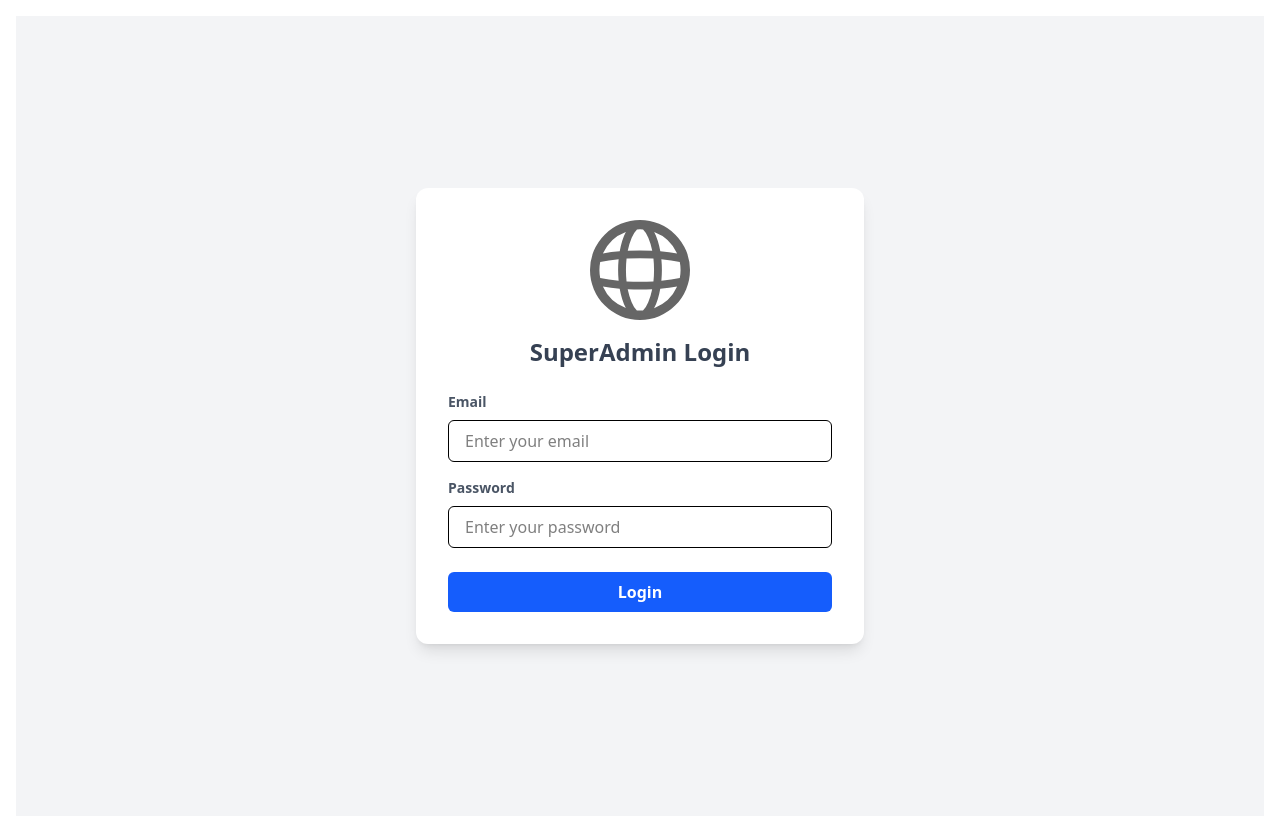
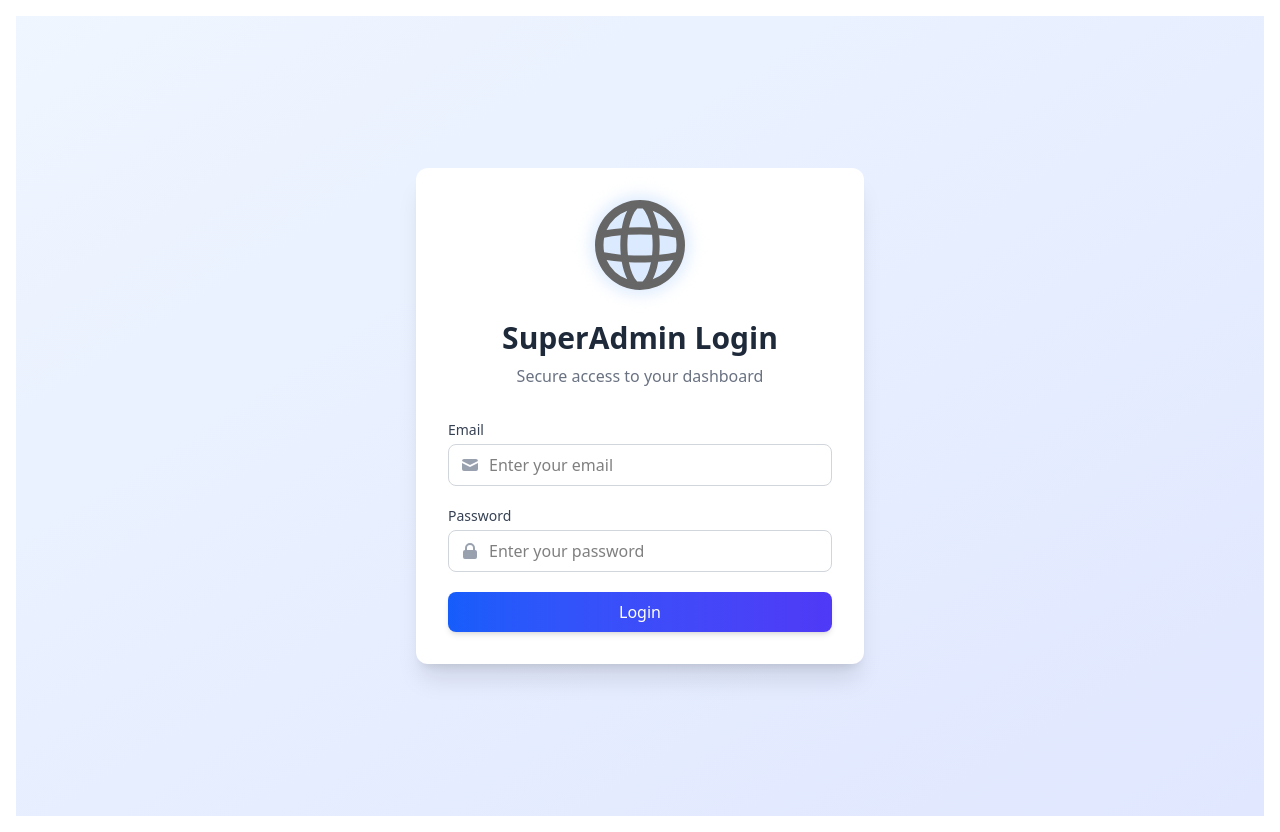
Before and after one commit to Vaibhav-stack31/superadmin_tm_frontend, a Next.js app: page / in a window 1280 px wide. Built offline with nearby package versions, Linux system fonts and the light colour scheme.

Commit message:
minimal changes in super admin login

```diff
--- a/src/app/dashboard/page.jsx
+++ b/src/app/dashboard/page.jsx
@@ -13,7 +13,7 @@ export default function DashboardPage() {
       <div className="grid grid-cols-1 sm:grid-cols-2 md:grid-cols-4 gap-4 mb-6">
         <Card title="Total Clients" value="120" />
         <Card title="Active Users" value="1,580" />
-        <Card title="Monthly Revenue" value="$12,540" />
+        <Card title="Monthly Revenue" value="INR 12,540" />
         <Card title="New Signups" value="32" />
       </div>
 
--- a/src/app/page.jsx
+++ b/src/app/page.jsx
@@ -45,53 +45,93 @@ export default function Login() {
   };
 
   return (
-    <div className="min-h-screen flex items-center justify-center bg-gray-100">
-      <div className="w-full max-w-md p-8 bg-white shadow-lg rounded-xl">
-        <div className="text-center mb-6">
-          <Image src="/globe.svg" alt="Logo" width={100} height={100} className="mx-auto" />
-          <h2 className="text-2xl font-bold text-gray-700 mt-4">SuperAdmin Login</h2>
+    <div className="min-h-screen flex items-center justify-center bg-gradient-to-br from-blue-50 to-indigo-100">
+      <div className="w-full max-w-md p-8 bg-white shadow-xl rounded-xl">
+        <div className="text-center mb-8">
+          <div className="relative inline-block">
+            <div className="absolute -inset-1 bg-blue-100 rounded-full blur"></div>
+            <Image
+              src="/globe.svg"
+              alt="Logo"
+              width={90}
+              height={90}
+              className="relative mx-auto"
+            />
           </div>
-        {error && <p className="text-red-500 text-center mb-4">{error}</p>}
+          <h2 className="text-3xl font-bold text-gray-800 mt-6">SuperAdmin Login</h2>
+          <p className="text-gray-500 mt-2">Secure access to your dashboard</p>
+        </div>
 
-        <form onSubmit={handleSubmit}>
-          <div className="mb-4">
-            <label htmlFor="email" className="block text-sm font-semibold text-gray-600">
+        {error && (
+          <div className="mb-6 p-3 bg-red-50 border-l-4 border-red-500 rounded">
+            <p className="text-red-600 text-sm">{error}</p>
+          </div>
+        )}
+
+        <form onSubmit={handleSubmit} className="space-y-5">
+          <div>
+            <label htmlFor="email" className="block text-sm font-medium text-gray-700 mb-1">
               Email
             </label>
+            <div className="relative">
+              <div className="absolute inset-y-0 left-0 pl-3 flex items-center pointer-events-none">
+                <svg className="h-5 w-5 text-gray-400" xmlns="http://www.w3.org/2000/svg" viewBox="0 0 20 20" fill="currentColor">
+                  <path d="M2.003 5.884L10 9.882l7.997-3.998A2 2 0 0016 4H4a2 2 0 00-1.997 1.884z" />
+                  <path d="M18 8.118l-8 4-8-4V14a2 2 0 002 2h12a2 2 0 002-2V8.118z" />
+                </svg>
+              </div>
               <input
                 type="email"
                 id="email"
                 name="email"
                 value={email}
                 onChange={(e) => setEmail(e.target.value)}
-              className="w-full px-4 py-2 mt-2 border rounded-md focus:outline-none focus:ring-2 focus:ring-blue-500"
+                className="pl-10 w-full px-4 py-2 border border-gray-300 rounded-lg focus:outline-none focus:ring-2 focus:ring-blue-500"
                 placeholder="Enter your email"
                 required
               />
             </div>
+          </div>
 
-          <div className="mb-6">
-            <label htmlFor="password" className="block text-sm font-semibold text-gray-600">
+          <div>
+            <label htmlFor="password" className="block text-sm font-medium text-gray-700 mb-1">
               Password
             </label>
+            <div className="relative">
+              <div className="absolute inset-y-0 left-0 pl-3 flex items-center pointer-events-none">
+                <svg className="h-5 w-5 text-gray-400" xmlns="http://www.w3.org/2000/svg" viewBox="0 0 20 20" fill="currentColor">
+                  <path fillRule="evenodd" d="M5 9V7a5 5 0 0110 0v2a2 2 0 012 2v5a2 2 0 01-2 2H5a2 2 0 01-2-2v-5a2 2 0 012-2zm8-2v2H7V7a3 3 0 016 0z" clipRule="evenodd" />
+                </svg>
+              </div>
               <input
                 type="password"
                 id="password"
                 name="password"
                 value={password}
                 onChange={(e) => setPassword(e.target.value)}
-              className="w-full px-4 py-2 mt-2 border rounded-md focus:outline-none focus:ring-2 focus:ring-blue-500"
+                className="pl-10 w-full px-4 py-2 border border-gray-300 rounded-lg focus:outline-none focus:ring-2 focus:ring-blue-500"
                 placeholder="Enter your password"
                 required
               />
+            </div>
           </div>
 
           <button
             type="submit"
             disabled={loading}
-            className="w-full py-2 px-4 bg-blue-600 text-white font-semibold rounded-md hover:bg-blue-700 focus:outline-none focus:ring-2 focus:ring-blue-500 disabled:opacity-50"
+            className="w-full py-2 px-4 bg-gradient-to-r from-blue-600 to-indigo-600 text-white font-medium rounded-lg hover:from-blue-700 hover:to-indigo-700 focus:outline-none focus:ring-2 focus:ring-blue-500 shadow-md transition-colors duration-200 disabled:opacity-50"
           >
-            {loading ? "Logging in..." : "Login"}
+            {loading ? (
+              <div className="flex items-center justify-center">
+                <svg className="animate-spin -ml-1 mr-2 h-4 w-4 text-white" xmlns="http://www.w3.org/2000/svg" fill="none" viewBox="0 0 24 24">
+                  <circle className="opacity-25" cx="12" cy="12" r="10" stroke="currentColor" strokeWidth="4"></circle>
+                  <path className="opacity-75" fill="currentColor" d="M4 12a8 8 0 018-8V0C5.373 0 0 5.373 0 12h4zm2 5.291A7.962 7.962 0 014 12H0c0 3.042 1.135 5.824 3 7.938l3-2.647z"></path>
+                </svg>
+                <span>Logging in...</span>
+              </div>
+            ) : (
+              "Login"
+            )}
           </button>
         </form>
       </div>
```
Lines whose indentation alone changed are shown as unchanged.
